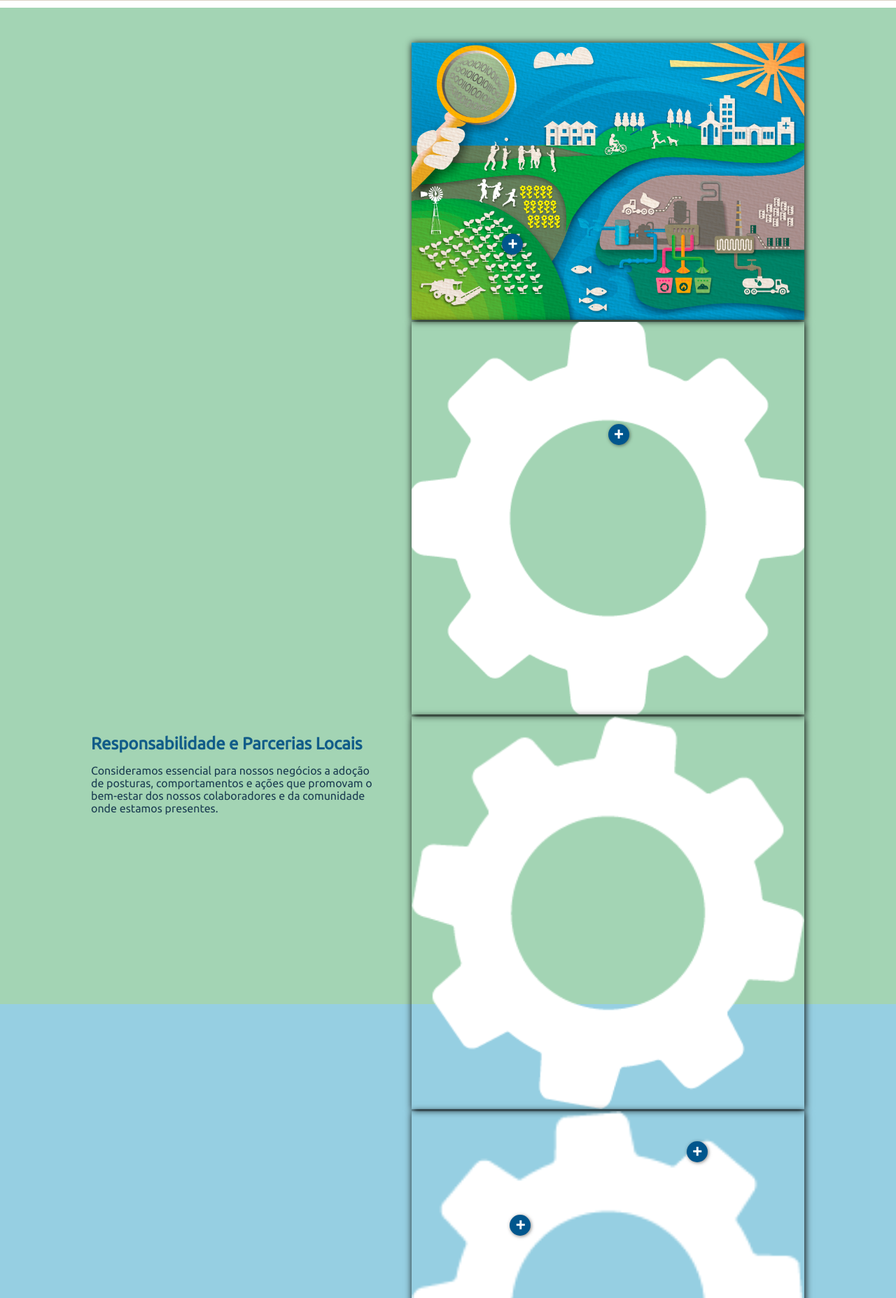
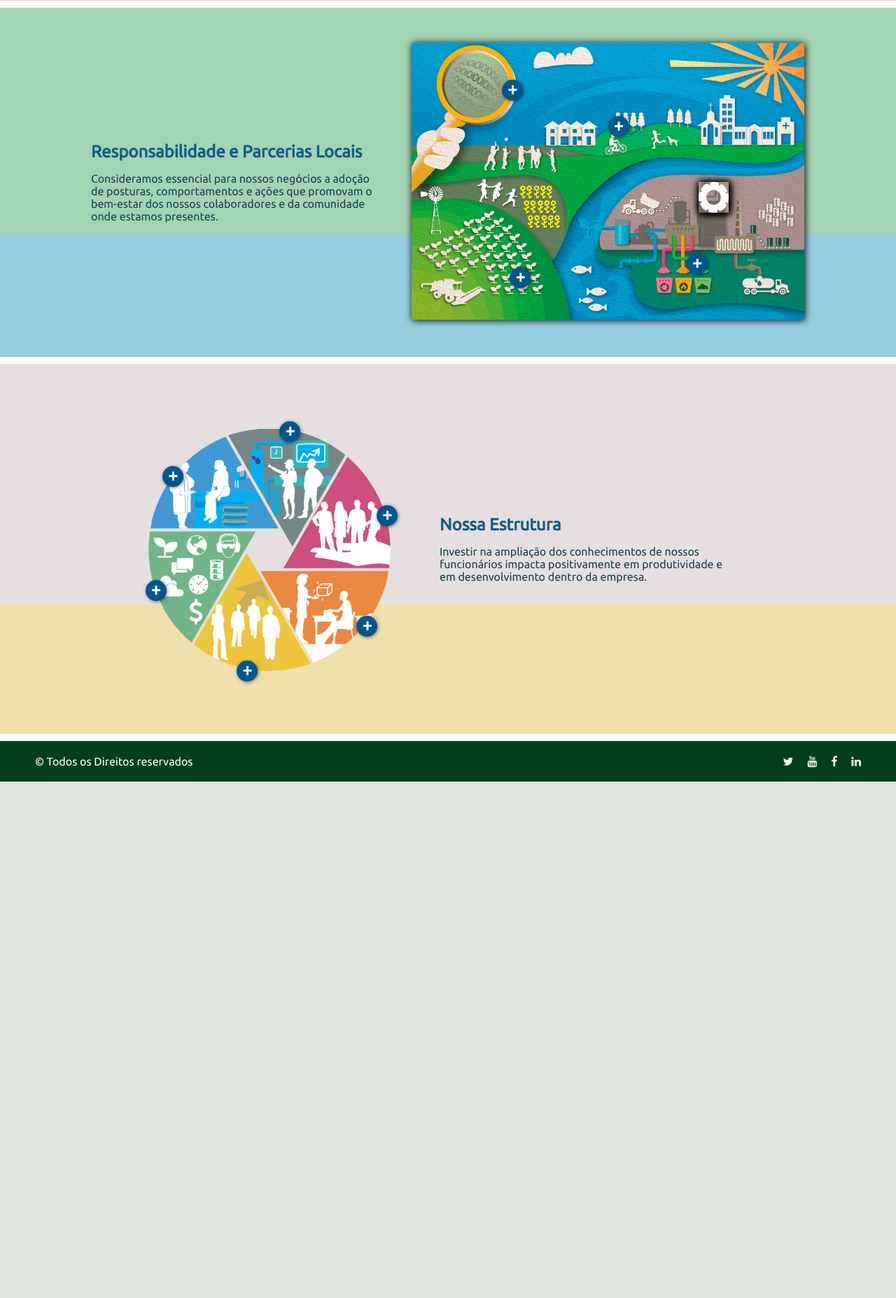
Before and after one commit to AdamoAvelino/gd, a PHP site: page / in a window 1280 px wide. Shown: the part 986-2841 px from the top of the page at 70% size. After the commit the page ends 2103 px from the top, so only its background shows below. Run offline with PHP 8.4, Linux system fonts and the light colour scheme; some libraries are stand-ins or nearby versions.

Commit message:
Iniciando inclusão de engrenagem

```diff
--- a/css/style.css
+++ b/css/style.css
@@ -97,6 +97,8 @@
     width: 40%;
 
 }
+
+
 .bloco3 .maior{
     width: 40%;
 }
@@ -383,6 +385,34 @@
     position:absolute;
     display: inline-block;
 }
+
+.engrenagem{
+    position: absolute;
+    width: 7.8%;
+    top: 50%;
+    left: 73%;
+}
+
+.grande,  .medio, .pequena{
+
+    position: absolute;
+}
+
+.grande{
+    width: 80%;
+    top: 2%;
+}
+
+.medio{
+    width: 50%;
+    top: 6%;
+}
+
+.pequena{
+    width: 20%;
+    top: 100%;
+}
+
 /*.container-tootip{
     border: 1px solid #000;
     }*/
--- a/index.html
+++ b/index.html
@@ -130,9 +130,9 @@
           <figure class="relative" id='container2'>
             <img src='imagens/bloco2v2.png' class='dobro'>
             <div class='engrenagem'>
-              <img src='imagens/grande.png' class=''>
-              <img src='imagens/medio.png' class=''>
-              <img src='imagens/pequena.png' class=''>
+              <img src='imagens/grande.png' class='grande'>
+              <img src='imagens/medio.png' class='medio'>
+              <img src='imagens/pequena.png' class='pequena'>
             </div>
             <ul class="container-tooltip">
               <li class="more conf">
```
